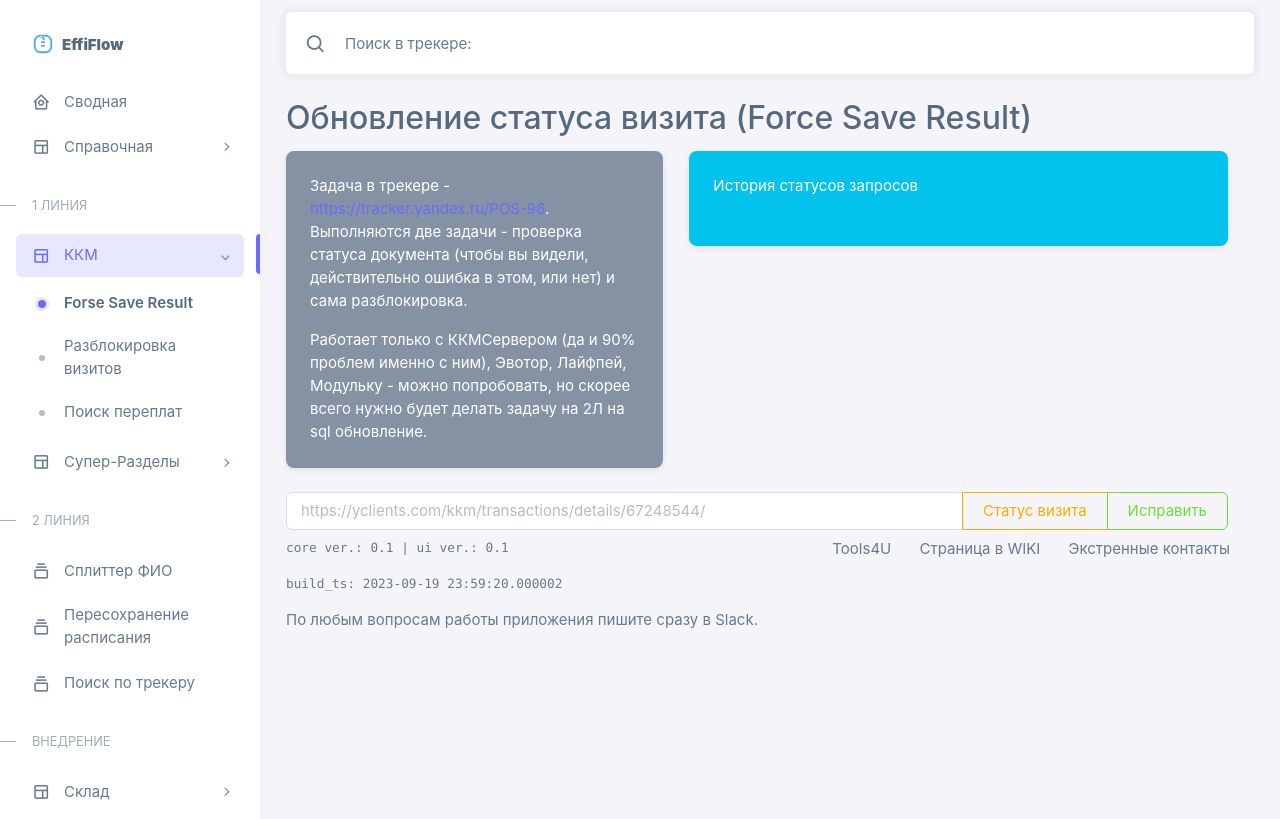
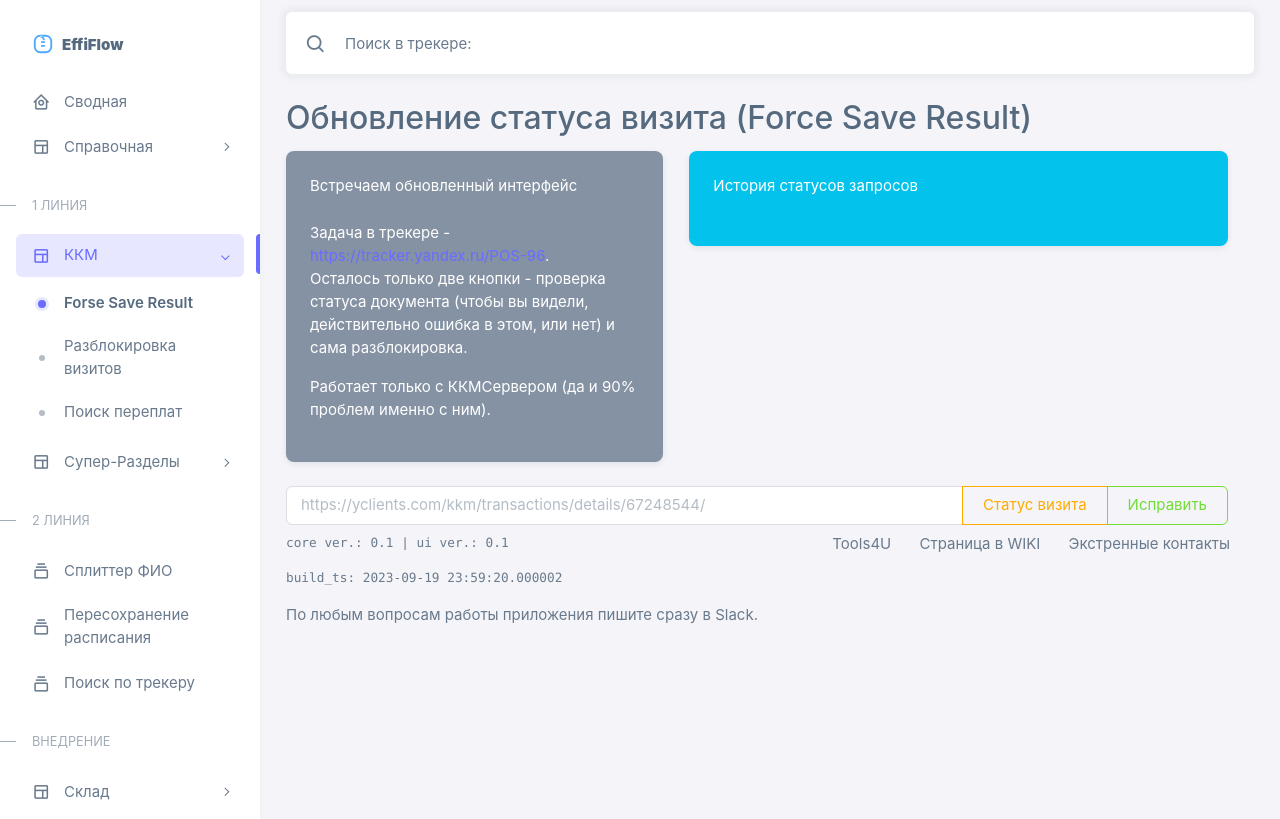
Before and after one commit to Mistxs/t4u-effiflow, a Flask app: page /kkm/fsr in a window 1280 px wide. Run offline with Flask 2, Linux system fonts and the light colour scheme; parts of the project's set-up code (start-up, migrations or seed data) failed here and were passed over; some libraries are stand-ins or nearby versions.

Commit message:
немного подправил плашку с инфо в fsr

```diff
--- a/templates/kkm/fsr.html
+++ b/templates/kkm/fsr.html
@@ -4,17 +4,16 @@
 <div class="row">
     <div class="col-md-5">
         <div class="card bg-secondary text-white mb-4">
+            <div class="card-header">Встречаем обновленный интерфейс</div>
             <div class="card-body">
                 <p class="card-text">
                 Задача в трекере - <a href = "https://tracker.yandex.ru/POS-96" target="_blank">
                     https://tracker.yandex.ru/POS-96</a>.
-                <br>
-                Выполняются две задачи - проверка статуса документа (чтобы вы видели, действительно ошибка в этом,
+<br>
+                Осталось только две кнопки - проверка статуса документа (чтобы вы видели, действительно ошибка в этом,
                     или нет) и сама разблокировка.
-                </p>
-                <p class="card-text">
-                Работает только с ККМСервером (да и 90% проблем именно с ним), Эвотор, Лайфпей, Модульку -
-                    можно попробовать, но скорее всего нужно будет делать задачу на 2Л на sql обновление.
+</p><p>
+                Работает только с ККМСервером (да и 90% проблем именно с ним).
                 </p>
             </div>
         </div>
```
Also changed, not shown: static/js/fsr.js (line endings or trailing spaces).
